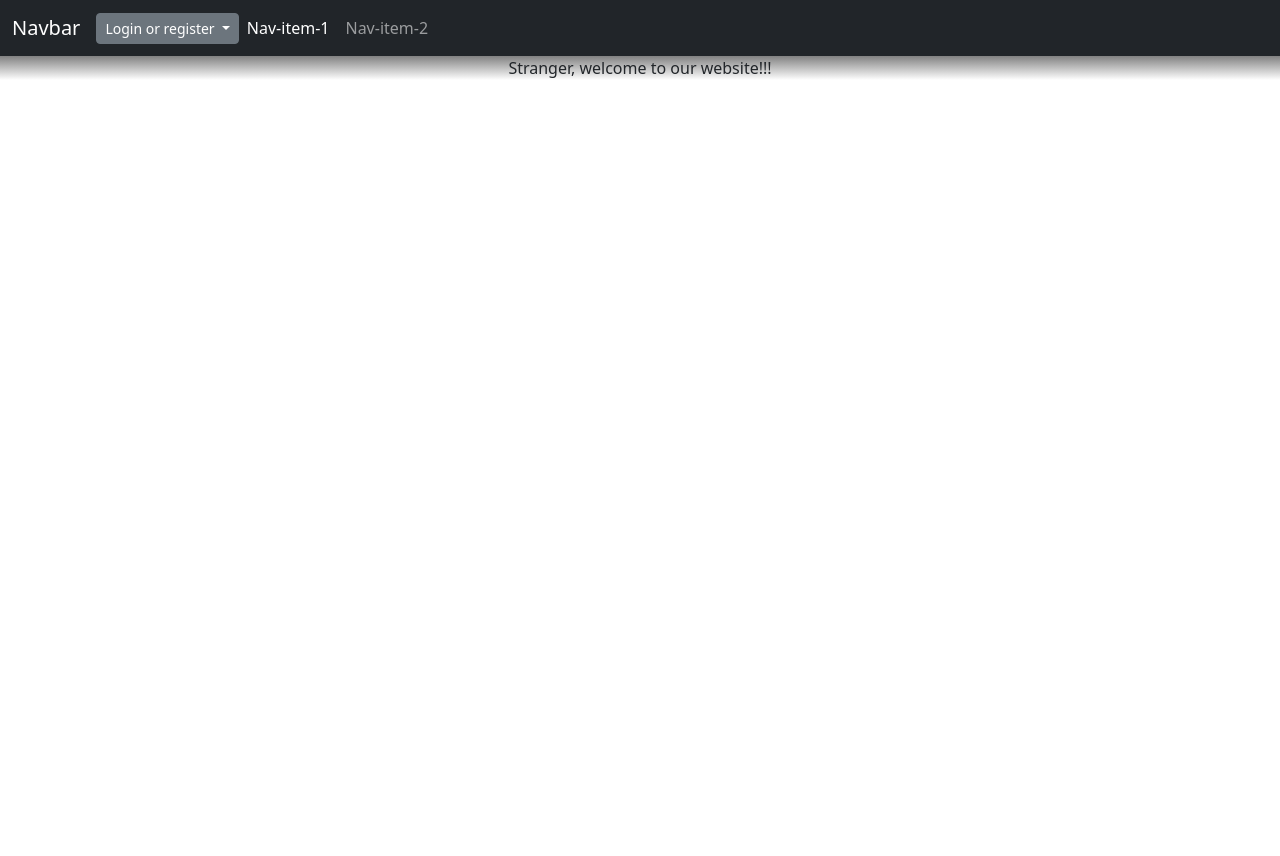
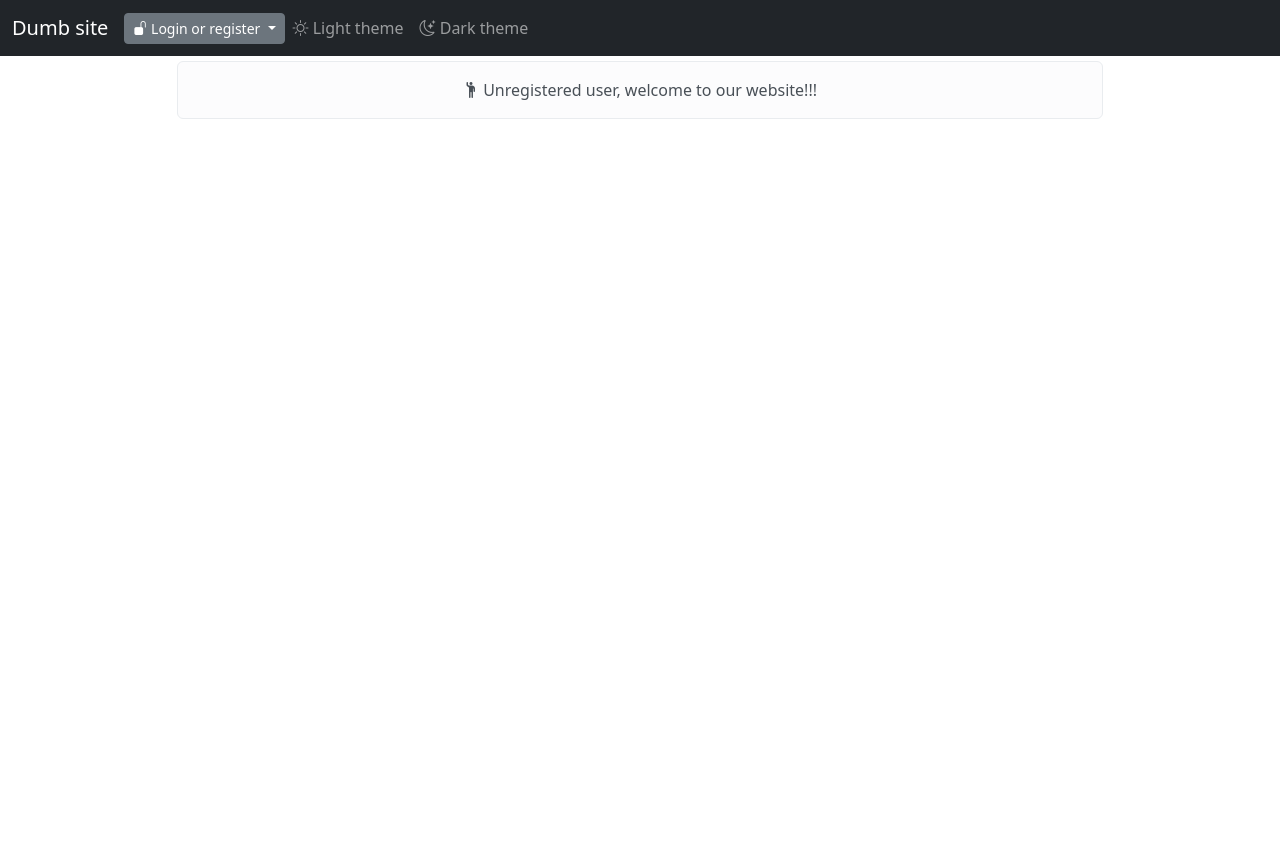
Before and after one commit to Ruslan-Bagautdinov/SpaceSite_FastApi, a FastAPI app: page / in a window 1280 px wide. Before the commit the page ends 78 px from the top, so only its background shows below. Run offline with FastAPI, Linux system fonts and the light colour scheme.

Commit message:
v.0.0.0.5.2
Dark and Light theme start working

```diff
--- a/app/auth/middleware.py
+++ b/app/auth/middleware.py
@@ -8,22 +8,22 @@ from jwt import PyJWTError
 from app.auth.utils import (verify_token,
                             refresh_access_token)
 
+ignore_path = ("/", "/login", "/register", "/logout")
+ignore_start = ("/docs", "/openapi.json", "/redoc")
+
 
 async def check_access_token(request: Request, call_next):
 
-    if request.url.path not in ("/", "/login", "/register", "/logout"):
-
+    if request.url.path in ignore_path or any(request.url.path.startswith(path) for path in ignore_start):
+        pass
+    else:
         access_token = request.cookies.get("access_token")
         refresh_token = request.cookies.get("refresh_token")
-
         if access_token:
             try:
-                # Verify the access token
-                # payload = verify_token(access_token.split("Bearer ")[1])
                 payload = verify_token(access_token)
             except HTTPException as e:
                 if e.status_code == status.HTTP_401_UNAUTHORIZED and refresh_token:
-                    # If the access token is expired and there is a refresh token, try to refresh it
                     try:
                         new_access_token = refresh_access_token(refresh_token)
                         response = await call_next(request)
@@ -31,50 +31,14 @@ async def check_access_token(request: Request, call_next):
                         return response
                     except HTTPException as e:
                         if e.status_code == status.HTTP_401_UNAUTHORIZED:
-                            # If the refresh token is expired, redirect to the login page
-                            print('OH FUCK ! ! !')
                             return RedirectResponse(url="/")
                 else:
-                    # If the access token is invalid, redirect to the login page
-                    print('OH FUCK ! ! !')
                     return RedirectResponse(url="/")
         else:
-            # If there is no access token, redirect to the login page
-            print('OH FUCK ! ! !')
             return RedirectResponse(url="/")
 
-    # If the access token is valid, proceed with the request
     response = await call_next(request)
     return response
-
-# async def check_access_token(request: Request):
-#     if request.url.path not in ("/", "/login", "/register", "/logout"):
-#         access_token = request.cookies.get("access_token")
-#         refresh_token = request.cookies.get("refresh_token")
-#
-#         if access_token:
-#             try:
-#                 # Verify the access token
-#                 payload = verify_token(access_token)
-#             except HTTPException as e:
-#                 if e.status_code == status.HTTP_401_UNAUTHORIZED and refresh_token:
-#                     # If the access token is expired and there is a refresh token, try to refresh it
-#                     try:
-#                         new_access_token = refresh_access_token(refresh_token)
-#                         return new_access_token
-#                     except HTTPException as e:
-#                         if e.status_code == status.HTTP_401_UNAUTHORIZED:
-#                             # If the refresh token is expired, redirect to the login page
-#                             raise HTTPException(status_code=status.HTTP_307_TEMPORARY_REDIRECT, headers={"Location": "/"})
-#                 else:
-#                     # If the access token is invalid, redirect to the login page
-#                     raise HTTPException(status_code=status.HTTP_307_TEMPORARY_REDIRECT, headers={"Location": "/"})
-#         else:
-#             # If there is no access token, redirect to the login page
-#             raise HTTPException(status_code=status.HTTP_307_TEMPORARY_REDIRECT, headers={"Location": "/"})
-#
-#     # If the access token is valid or was refreshed, return the token
-#         return access_token
 
 
 async def check_user(request: Request):
--- a/app/routers/root.py
+++ b/app/routers/root.py
@@ -5,6 +5,7 @@ from fastapi.templating import Jinja2Templates
 
 from app.routers.login import check_user
 from app.auth.schemas import TokenData
+from templates.icons.icons import HI_ICON
 
 
 router = APIRouter(tags=['root'])
@@ -15,7 +16,13 @@ templates = Jinja2Templates(directory="templates")
 @router.get('/')
 async def root(request: Request,
                user: TokenData | None = Depends(check_user)):
-    top_message = 'welcome to our website'
+
+    top_message = {
+        "class": "alert alert-light rounded",
+        "icon": HI_ICON,
+        "text": "welcome to our website"
+    }
+
     return templates.TemplateResponse("root.html",
                                       {"request": request,
                                        "top_message": top_message,
--- a/static/css/mystyle.css
+++ b/static/css/mystyle.css
@@ -1,4 +1,25 @@
+html, body {
+    height: 100%;
+    margin: 0;
+    padding: 0;
+}
+
+body.light-theme {
+  background-color: #fff;
+  color: #000;
+}
+
+body.dark-theme {
+  background-color: #121212;
+  color: #fff;
+}
+
+
 .page_content {
-    background-image: linear-gradient(to top, #ffffff81, #0000007e);
-    margin-bottom: 5px;
+    height: 100%;
+    width: 100%;
+    margin-bottom: 0;
+    margin-top: 0;
+    padding-bottom: 5px;
+    padding-top: 5px;
 }
--- a/templates/base.html
+++ b/templates/base.html
@@ -5,7 +5,8 @@
     <meta charset="UTF-8" />
     <meta name="viewport" content="width=device-width, initial-scale=1.0" />
     <title>{% block title %} {% endblock %}</title>
-    <!-- Include Bootstrap CSS -->
+    <!-- Include Bootstrap  -->
+    <link rel="stylesheet" href="https://cdn.jsdelivr.net/npm/bootstrap-icons@1.11.3/font/bootstrap-icons.min.css">
     <link
       href="https://cdn.jsdelivr.net/npm/bootstrap@5.3.3/dist/css/bootstrap.min.css"
       rel="stylesheet"
@@ -22,7 +23,7 @@
   <body>
     {% include 'include/navbar.html' %}
 
-    <div class="page_content">
+    <div class="page_content" id="page_content">
 
 
       <div class="container text-center">
@@ -46,8 +47,7 @@
 
       <div class="container text-center">
         <div class="row">
-          <div class="col-0 col-sm-1"
-          style="display: block">
+          <div class="col-0 col-sm-1">
             <span></span>
           </div>
 
@@ -70,6 +70,30 @@
     <div class="overlay"></div>
 
     {% block scripts %}
+    <!-- Light and Dark theme -->
+    <script>
+      var currentTheme = localStorage.getItem('theme');
+      if (currentTheme) {
+        document.body.classList.add(currentTheme + '-theme');
+      } else {
+        // If no preference is saved, default to light theme
+        document.body.classList.add('light-theme');
+      }
+
+      // Add event listeners to the navbar buttons
+      document.querySelectorAll('.theme-toggle').forEach(function(toggle) {
+        toggle.addEventListener('click', function(e) {
+          e.preventDefault();
+          var theme = this.dataset.theme;
+          document.body.classList.remove('light-theme', 'dark-theme');
+          document.body.classList.add(theme + '-theme');
+          // Save the selected theme to localStorage
+          localStorage.setItem('theme', theme);
+        });
+      });
+    </script>
+
+
     <script
       src="https://cdn.jsdelivr.net/npm/bootstrap@5.3.3/dist/js/bootstrap.bundle.min.js"
       integrity="sha384-YvpcrYf0tY3lHB60NNkmXc5s9fDVZLESaAA55NDzOxhy9GkcIdslK1eN7N6jIeHz"
--- /dev/null
+++ b/templates/icons/icons.py
@@ -0,0 +1,2 @@
+OK_ICON = '<i class="bi bi-check-circle"></i>'
+HI_ICON = '<i class="bi bi-person-raised-hand"></i>'
--- a/templates/include/navbar.html
+++ b/templates/include/navbar.html
@@ -4,15 +4,15 @@
       class="navbar-toggler"
       type="button"
       data-bs-toggle="collapse"
-      data-bs-target="#navbarTogglerDemo02"
-      aria-controls="navbarTogglerDemo02"
+      data-bs-target="#navbarToggler"
+      aria-controls="navbarToggler"
       aria-expanded="false"
       aria-label="Toggle navigation"
     >
       <span class="navbar-toggler-icon"></span>
     </button>
 
-    <a class="navbar-brand" href="#">Navbar</a>
+    <a class="navbar-brand" href="/">Dumb site</a>
 
     <div class="dropdown">
       <button
@@ -22,31 +22,55 @@
         aria-expanded="false"
       >
         {% if user %}
+          <i class="bi bi-person-circle"></i>
           Welcome, {{ user.username }}
         {% else %}
+          <i class="bi bi-unlock-fill"></i>
           Login or register
         {% endif %}
       </button>
 
       <ul class="dropdown-menu dropdown-menu-end">
         {% if user %}
-          <li><a class="dropdown-item" href="/me">Profile</a></li>
-          <li><a class="dropdown-item" href="/logout">Logout</a></li>
+          <li><a class="dropdown-item" href="/me">
+            <i class="bi bi-person-square"></i>
+            Profile
+            </a>
+          </li>
+          <li><a class="dropdown-item" href="/logout">
+            <i class="bi bi-box-arrow-right"></i>
+            Logout
+            </a>
+          </li>
         {% else %}
-          <li><a class="dropdown-item" href="/login">Login</a></li>
-          <li><a class="dropdown-item" href="/register">Register</a></li>
+          <li><a class="dropdown-item" href="/login">
+              <i class="bi bi-box-arrow-in-right"></i>
+              Login
+            </a>
+          </li>
+          <li><a class="dropdown-item" href="/register">
+            <i class="bi bi-person-plus"></i>
+            Register
+            </a>
+          </li>
         {% endif %}
 
       </ul>
     </div>
 
-    <div class="collapse navbar-collapse" id="navbarTogglerDemo02">
+    <div class="collapse navbar-collapse" id="navbarToggler">
       <ul class="navbar-nav me-auto mb-2 mb-lg-0">
         <li class="nav-item">
-          <a class="nav-link active" aria-current="page" href="#">Nav-item-1</a>
+          <a class="nav-link theme-toggle" data-theme="light" href="#">
+            <i class="bi bi-sun"></i>
+            Light theme
+          </a>
         </li>
         <li class="nav-item">
-          <a class="nav-link" href="#">Nav-item-2</a>
+          <a class="nav-link theme-toggle" data-theme="dark" href="#">
+            <i class="bi bi-moon-stars"></i>
+            Dark theme
+          </a>
         </li>
       </ul>
     </div>
--- a/templates/root.html
+++ b/templates/root.html
@@ -2,11 +2,17 @@
 {% block title %} Root {% endblock %}
 {% block head %} {{ super() }} {% endblock %}
 {% block page_content %}
-    {% if user %}
-    {{ user.username }}, {{ top_message }} !!!
-    {% else %} Stranger, {{ top_message }}!!!
-    {% endif %}
+
+    <div class="{{ top_message.class }}" role="alert">
+        {{ top_message.icon | safe  }}
+        {% if user %}
+        {{ user.username }}, {{ top_message.text }}  !!!
+        {% else %} Unregistered user, {{ top_message.text }}!!!
+        {% endif %}
+    </div>
+
     {% block form_content %}
     {% endblock %}
+
 {% endblock %}
 {% block scripts %} {{ super() }} {% endblock %}
```
Also changed, not shown: app/routers/login.py (+0 -61 lines), app/routers/profile.py (+8 -1 lines), app/routers/register.py (+0 -24 lines).
